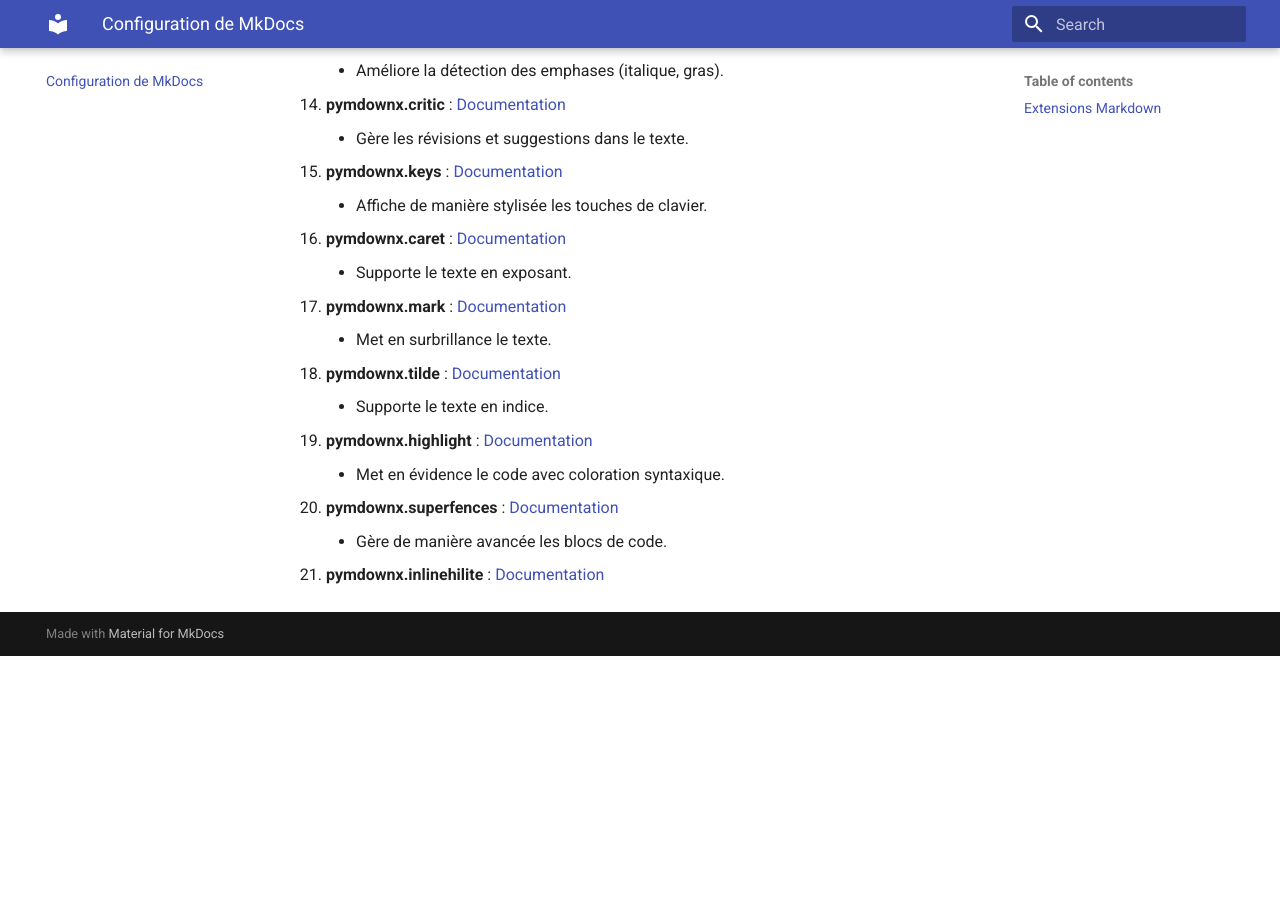
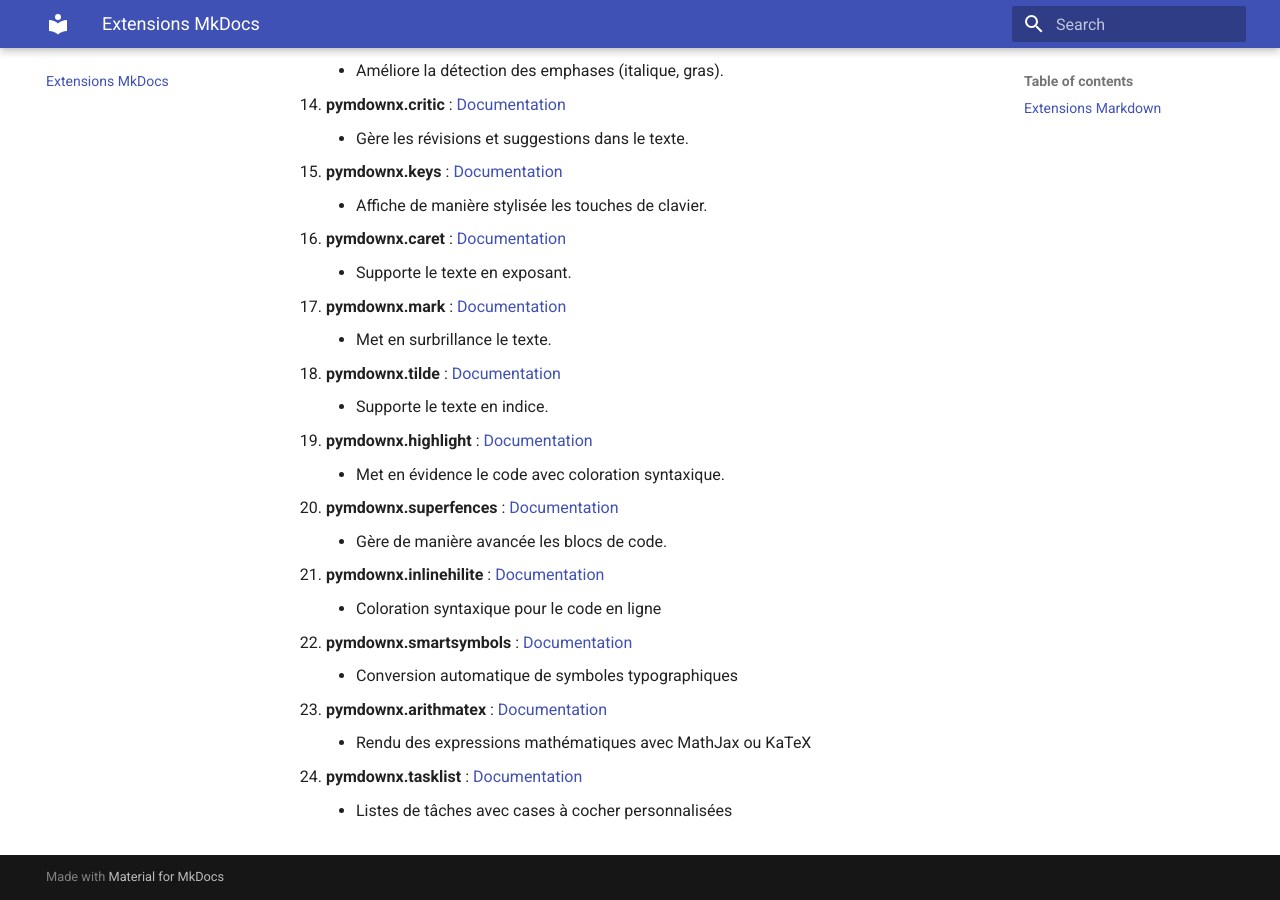
Before and after one commit to INRIA/datalake, an MkDocs documentation site: the page built from docs/config-mkdoc.md, in a window 1280 px wide and 900 px high, scrolled down 1060 px. Built offline with MkDocs 1.6.1 and Material for MkDocs 9.7.7, drawn with Linux system fonts in a browser that asks for light colours; before the commit the page ends 1716 px from its top, so only the background shows below that; some of the changed text lies outside the part shown.

Commit message:
add some extensions doc

```diff
--- a/docs/config-mkdoc.md
+++ b/docs/config-mkdoc.md
@@ -1,4 +1,4 @@
-# Configuration de MkDocs
+# Extensions MkDocs
 
 ## Extensions Markdown
 
@@ -43,3 +43,10 @@
 21. **pymdownx.superfences** : <a href="https://facelessuser.github.io/pymdown-extensions/extensions/superfences/" target="_blank" title="pymdownx.superfences">Documentation</a>
     - Gère de manière avancée les blocs de code.
 22. **pymdownx.inlinehilite** : <a href="https://facelessuser.github.io/pymdown-extensions/extensions/inlinehilite/" target="_blank" title="pymdownx.inlinehilite">Documentation</a>
+    - Coloration syntaxique pour le code en ligne
+23. **pymdownx.smartsymbols** : <a href="https://facelessuser.github.io/pymdown-extensions/extensions/smartsymbols/" target="_blank" title="pymdownx.smartsymbols">Documentation</a>
+    - Conversion automatique de symboles typographiques
+24. **pymdownx.arithmatex** : <a href="https://facelessuser.github.io/pymdown-extensions/extensions/arithmatex/" target="_blank" title="pymdownx.arithmatex">Documentation</a>
+    - Rendu des expressions mathématiques avec MathJax ou KaTeX
+25. **pymdownx.tasklist** : <a href="https://facelessuser.github.io/pymdown-extensions/extensions/tasklist/" target="_blank" title="pymdownx.tasklist">Documentation</a>
+    - Listes de tâches avec cases à cocher personnalisées
```
